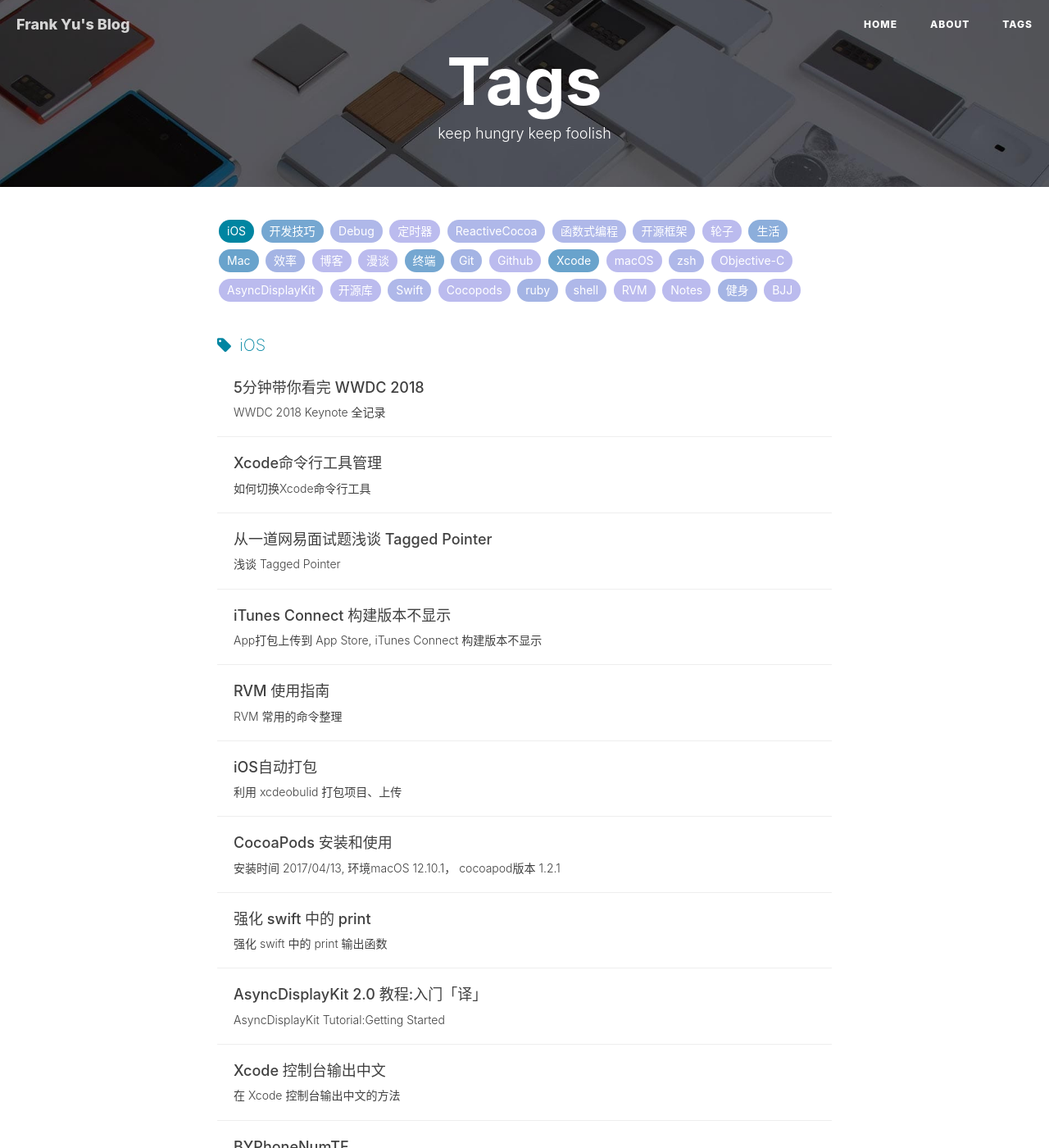
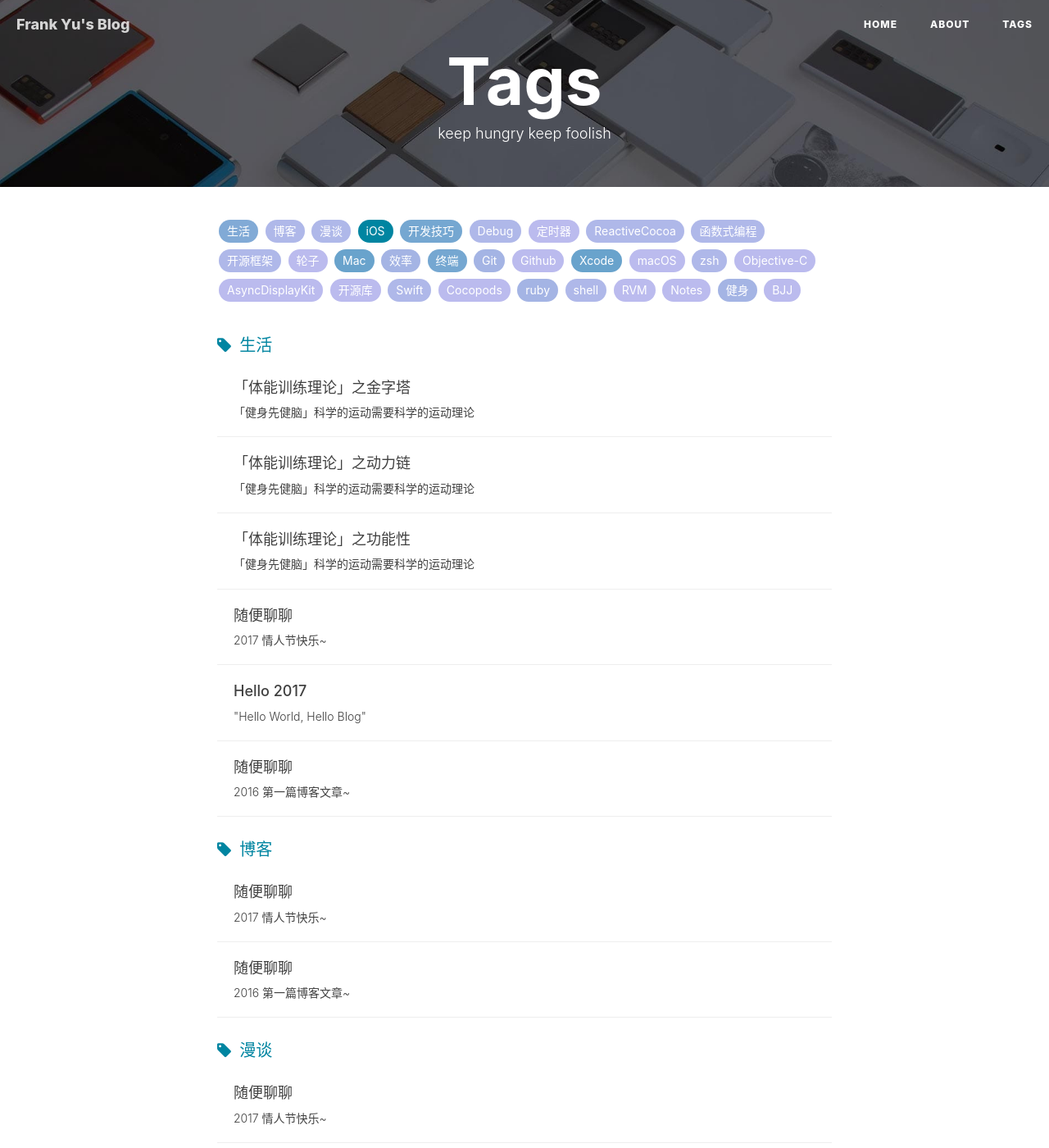
Before and after one commit to szfrank/szfrank.github.io, a Jekyll site: the page built from tags.html, in a window 1280 px wide and 1400 px high. Shown: the whole window at 82% size. Built offline with Jekyll 4.4.1, drawn with Linux system fonts in a browser that asks for light colours; nearby versions of some CDN libraries; comment, search, counter and statistics services are not loaded; some of the changed text lies outside the part shown.

Commit message:
* update blog

```diff
--- a/404.html
+++ b/404.html
@@ -7,7 +7,8 @@ permalink: /404.html
 
 
 <!-- Page Header -->
-<header class="intro-header" style="background-image: url('{{ site.baseurl }}/{% if page.header-img %}{{ page.header-img }}{% else %}{{ site.header-img }}{% endif %}')">
+<header class="intro-header"
+	style="background-image: url('{{ site.baseurl }}/{% if page.header-img %}{{ page.header-img }}{% else %}{{ site.header-img }}{% endif %}')">
 	<div class="container">
 		<div class="row">
 			<div class="col-lg-8 col-lg-offset-2 col-md-10 col-md-offset-1">
--- /dev/null
+++ b/_posts/2016-01-01-First-Article.md
@@ -0,0 +1,29 @@
+---
+layout:     post
+title:      随便聊聊
+subtitle:   2016 第一篇博客文章~
+date:       2016-01-01
+author:     BY
+header-img: img/post-bg-2015.jpg
+catalog: true
+tags:
+    - 生活
+    - 博客
+    - 漫谈
+---
+
+# 随便谈谈
+
+今天是博客的第一篇文章，有点小激动~
+
+在这特殊的节**日**里，我特意花了半天的时间，我将在简书中的文章都搬到 [**BY Blog**](http://ifrankyu.github.io) 上，顺便又修改了下博客框架。
+
+# 关于分享
+
+最近有很多人来请教我关于建站的问题，我都花时间为其解答一一解答。
+
+感觉在解答别人的问题时，你自己也能学到很多新的知识，同时能沉浸其中。
+
+我想这就是分享的魔力吧。
+
+所以，把问题都砸过来吧~
```
Also changed, not shown: package.json (+8 -8 lines), README.md (deleted).
